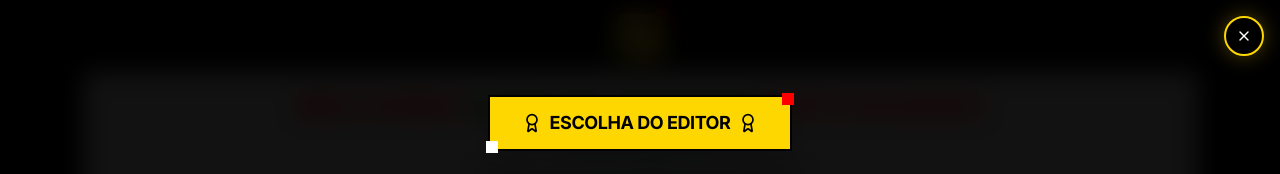
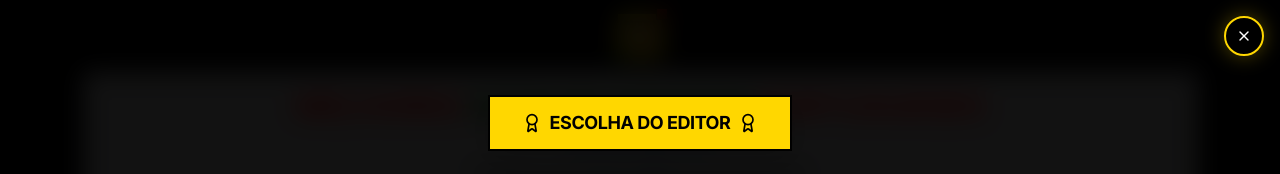
Before and after one commit to Nkoblianskyi/porto-betting-sites-design, a Next.js app: page / in a window 1280 px wide. Both pictures are taken after a click on the button "Recusar". Shown: the top 174 px of the page. Built offline with nearby package versions, Linux system fonts and the light colour scheme.

Commit message:
modal corner

```diff
--- a/components/editor-choice-modal.tsx
+++ b/components/editor-choice-modal.tsx
@@ -51,9 +51,6 @@ export function EditorChoiceModal({ bettingSites }: EditorChoiceModalProps) {
                 <span className="text-lg font-black tracking-wide tech-heading">ESCOLHA DO EDITOR</span>
                 <Award className="w-5 h-5" />
               </div>
-              {/* Corner accents */}
-              <div className="absolute -top-1 -right-1 w-3 h-3 bg-portuguese-red"></div>
-              <div className="absolute -bottom-1 -left-1 w-3 h-3 bg-tech-white"></div>
             </div>
           </div>
         </div>
```
